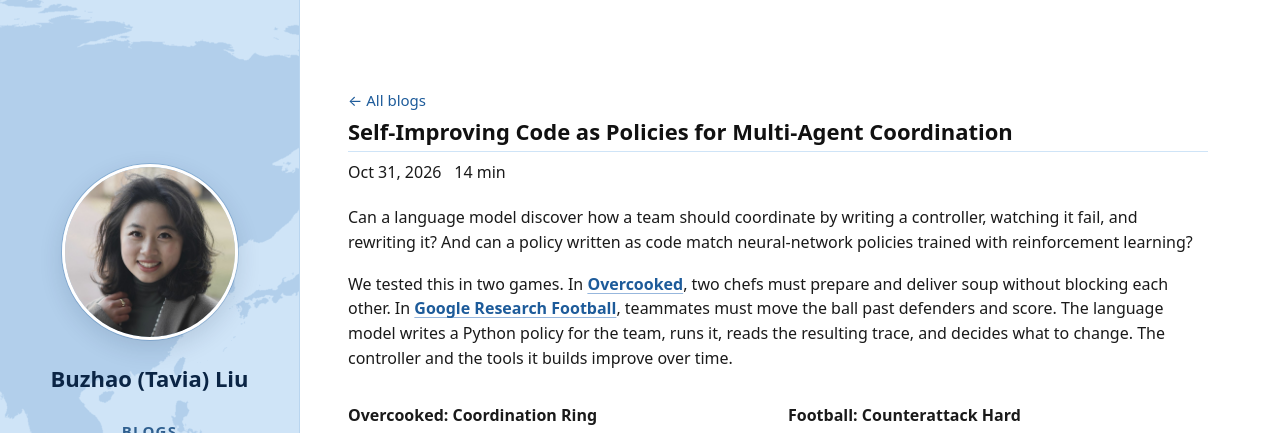
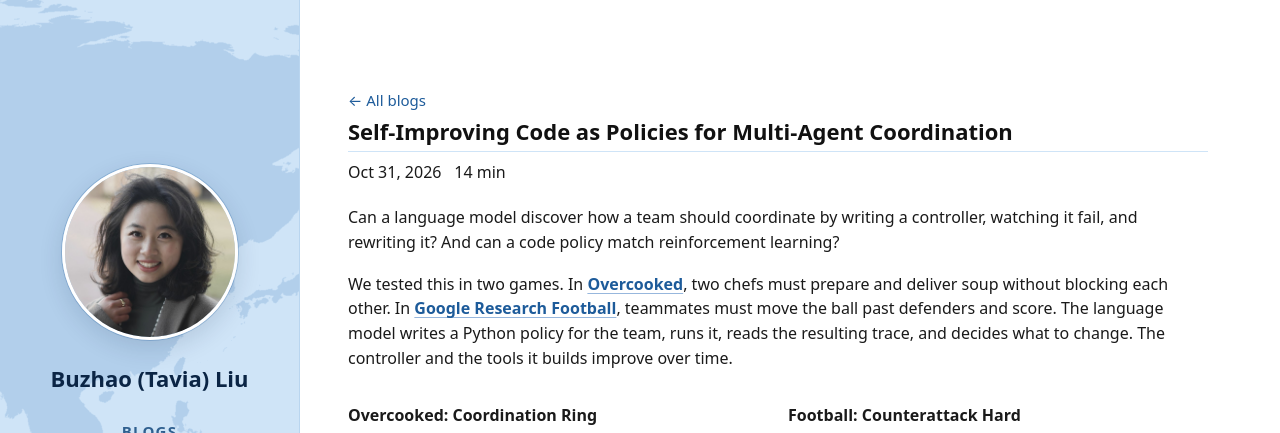
Before and after one commit to tavia-liu/tavia-liu.github.io, a Jekyll site: the page built from _posts/2026-10-31-self-improving-code-as-policies.md, in a window 1280 px wide and 900 px high, cut to the strip 0-433 px from the top of the window. Built offline with Jekyll 4.4.1, drawn with Linux system fonts in a browser that asks for light colours.

Commit message:
Shorten opening question

```diff
--- a/_posts/2026-10-31-self-improving-code-as-policies.md
+++ b/_posts/2026-10-31-self-improving-code-as-policies.md
@@ -9,7 +9,7 @@ redirect_from:
 image: /assets/img/research/overcooked-rsi-ten-rounds.png
 ---
 
-Can a language model discover how a team should coordinate by writing a controller, watching it fail, and rewriting it? And can a policy written as code match neural-network policies trained with reinforcement learning?
+Can a language model discover how a team should coordinate by writing a controller, watching it fail, and rewriting it? And can a code policy match reinforcement learning?
 
 We tested this in two games. In [Overcooked](https://github.com/HumanCompatibleAI/overcooked_ai), two chefs must prepare and deliver soup without blocking each other. In [Google Research Football](https://github.com/google-research/football), teammates must move the ball past defenders and score. The language model writes a Python policy for the team, runs it, reads the resulting trace, and decides what to change. The controller and the tools it builds improve over time.
 
```
